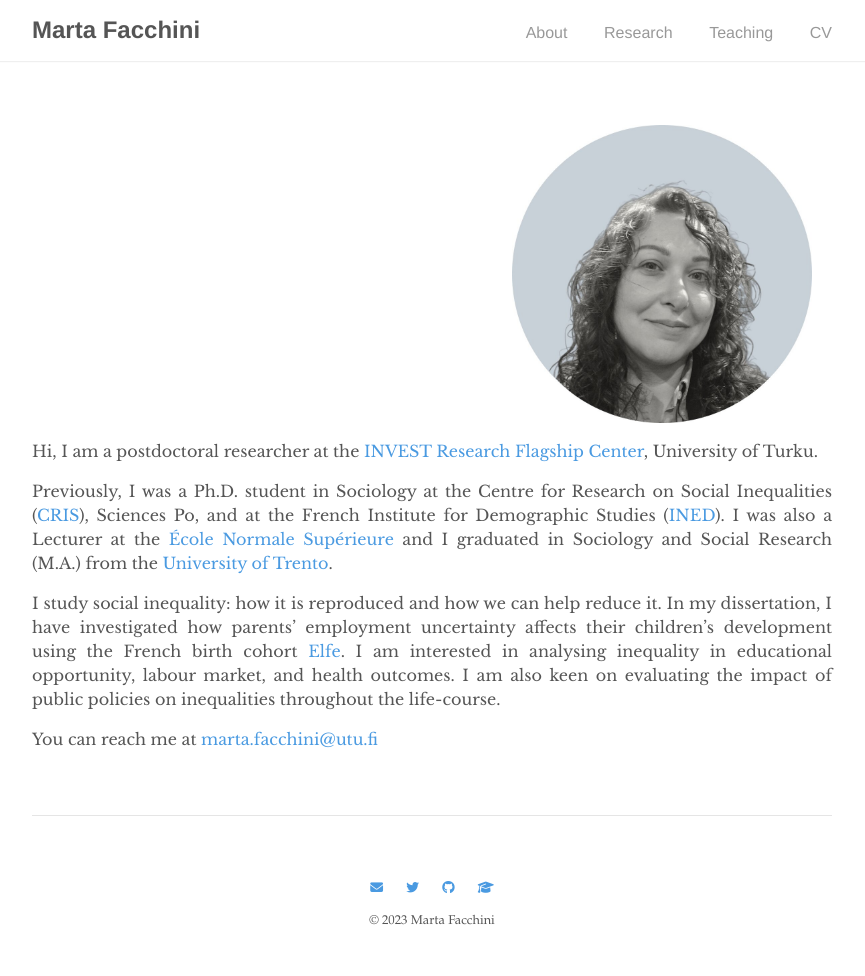
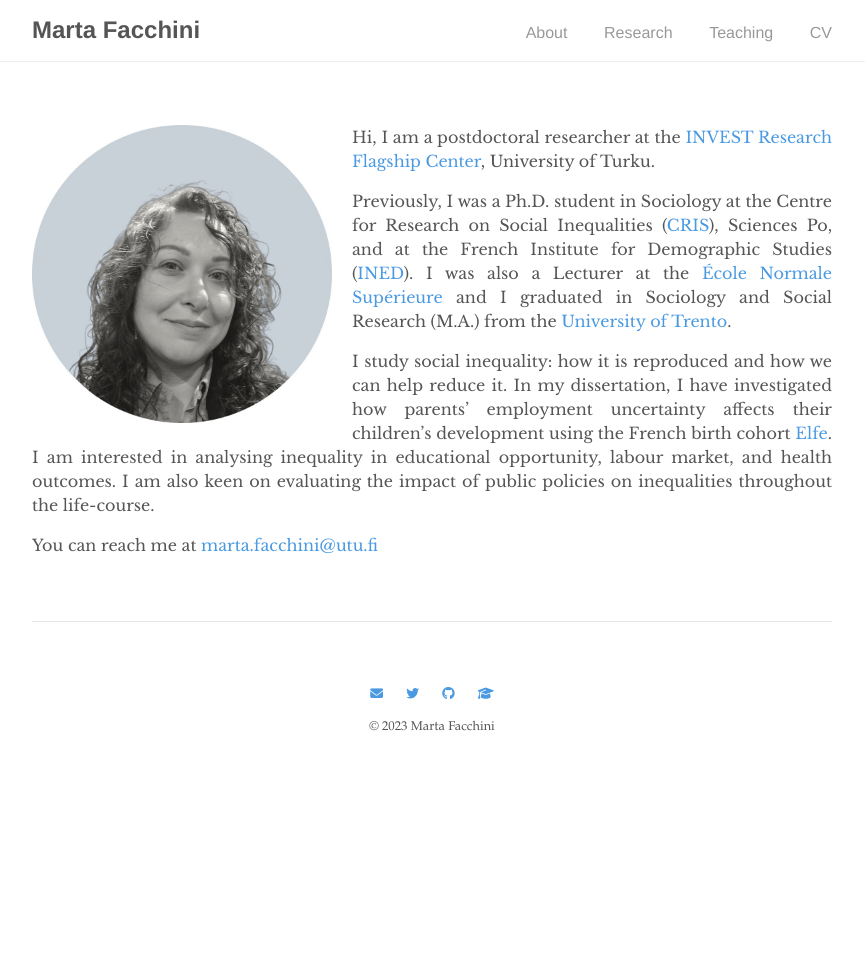
Before and after one commit to martafacchini/martafacchini.github.io, a Jekyll site: the page built from _pages/about.md, in a window 1280 px wide. Shown: the whole page, without its empty margins (208-1073 px from the left). Built offline with Jekyll 4.4.1, drawn with Linux system fonts in a browser that asks for light colours; nearby versions of some CDN libraries; after the commit the page ends 900 px from its top, so only the background shows below that.

Commit message:
Update about.md

```diff
--- a/_pages/about.md
+++ b/_pages/about.md
@@ -6,7 +6,7 @@ permalink: /about/
 
 
 
-<img align="center" src="/assets/marta_facchini.jpg" alt="Photo of Marta Facchini" style="margin-right: 20px;width: 300px; height: auto;">
+<img align="left" src="/assets/marta_facchini.jpg" alt="Photo of Marta Facchini" style="margin-right: 20px;width: 300px; height: auto;">
 
 
 Hi, I am a postdoctoral researcher at the [INVEST Research Flagship Center](https://invest.utu.fi/), University of Turku.
```
